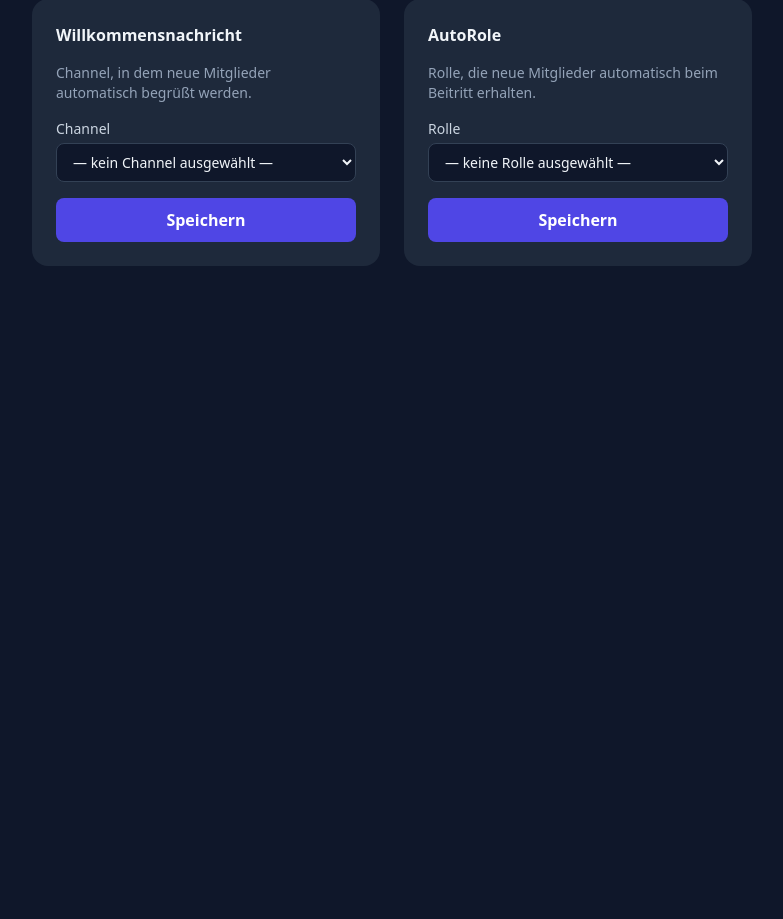
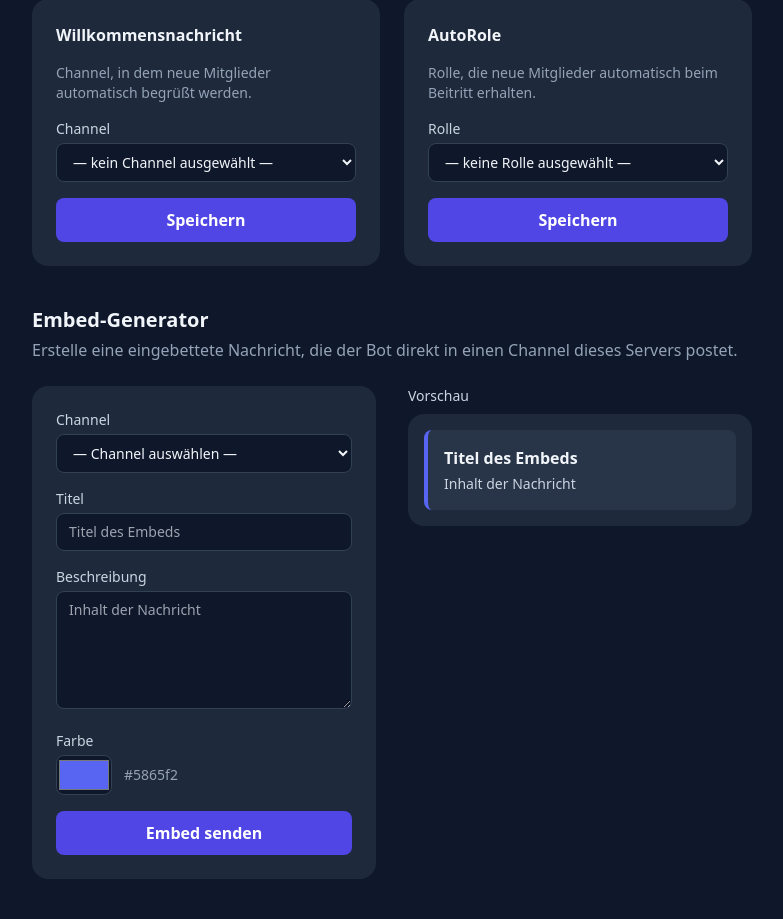
Before and after one commit to Lon3lyBlade/discord-mee6-bot, a Flask app: template dashboard/templates/server.html in a window 1280 px wide. Shown: the part 166-1085 px from the top of the page, without its empty margins (248-1031 px from the left). Before the commit the page ends 432 px from the top, so only its background shows below. Run offline with Flask 3, Linux system fonts and the light colour scheme; the template is opened without the code that fills it, so the values that code supplies are empty; parts of the project's set-up code (start-up, migrations or seed data) failed here and were passed over; some libraries are stand-ins or nearby versions.

Commit message:
Embed-Generator in Server-Verwaltungsseite verschieben, Channel-Auswahl per Dropdown
Der bisher eigenständige /embed-generator ist jetzt Teil von /server/<guild_id>
statt einer globalen Seite ohne Guild-Bezug. Der Kanal wird über ein <select>
aus den bereits geladenen Channels der Guild gewählt statt eine Kanal-ID frei
einzutippen.

Der interne Bot-API-Endpunkt wandert dafür von POST /api/send-embed (global,
beliebige Channel-ID) zu POST /api/guilds/<guild_id>/send-embed, der den
Channel über guild.get_channel() statt global auflöst — damit kann ein
Dashboard-User kein Embed mehr in einen Channel auf einem fremden Server
schicken, auf dem er keine Adminrechte hat.

Co-Authored-By: Claude Sonnet 5 <noreply@anthropic.com>

```diff
--- a/dashboard/app.py
+++ b/dashboard/app.py
@@ -212,42 +212,33 @@ def set_autorole(guild_id):
     return redirect(url_for("server_detail", guild_id=guild_id, message=message))
 
 
-@app.route("/embed-generator", methods=["GET", "POST"])
+@app.route("/server/<guild_id>/send-embed", methods=["POST"])
 @login_required
-def embed_generator():
-    message = None
-    error = None
-    form_data = {"channel_id": "", "title": "", "description": "", "color": "#5865F2"}
+def send_embed(guild_id):
+    discord_session = make_discord_session(token=session["oauth_token"])
+    if get_admin_guild_or_none(discord_session, guild_id) is None:
+        return render_template("server.html", error="access"), 403
 
-    if request.method == "POST":
-        form_data["channel_id"] = request.form.get("channel_id", "").strip()
-        form_data["title"] = request.form.get("title", "").strip()
-        form_data["description"] = request.form.get("description", "").strip()
-        form_data["color"] = request.form.get("color", "#5865F2").strip()
+    channel_id = request.form.get("channel_id", "").strip()
+    title = request.form.get("title", "").strip()
+    description = request.form.get("description", "").strip()
+    color = request.form.get("color", "#5865F2").strip()
 
-        if not form_data["channel_id"].isdigit():
-            error = "Bitte eine gültige numerische Kanal-ID angeben."
-        else:
-            try:
-                response = requests.post(
-                    f"{BOT_API_URL}/api/send-embed",
-                    json={
-                        "channel_id": int(form_data["channel_id"]),
-                        "title": form_data["title"],
-                        "description": form_data["description"],
-                        "color": form_data["color"],
-                    },
-                    headers={"Authorization": f"Bearer {INTERNAL_API_SECRET}"},
-                    timeout=5,
-                )
-                if response.ok:
-                    message = "Embed wurde erfolgreich an den Bot übergeben."
-                else:
-                    error = response.json().get("error", "Der Bot hat die Anfrage abgelehnt.")
-            except requests.RequestException:
-                error = "Der Bot ist über die interne API aktuell nicht erreichbar."
+    if not channel_id.isdigit():
+        return redirect(url_for("server_detail", guild_id=guild_id, message="Bitte einen Channel auswählen."))
 
-    return render_template("embed_generator.html", message=message, error=error, form_data=form_data)
+    try:
+        response = requests.post(
+            f"{BOT_API_URL}/api/guilds/{guild_id}/send-embed",
+            json={"channel_id": int(channel_id), "title": title, "description": description, "color": color},
+            headers={"Authorization": f"Bearer {INTERNAL_API_SECRET}"},
+            timeout=5,
+        )
+        message = "Embed wurde gesendet." if response.ok else response.json().get("error", "Der Bot hat die Anfrage abgelehnt.")
+    except requests.RequestException:
+        message = "Der Bot ist über die interne API aktuell nicht erreichbar."
+
+    return redirect(url_for("server_detail", guild_id=guild_id, message=message))
 
 
 @app.route("/logout")
--- a/dashboard/templates/dashboard.html
+++ b/dashboard/templates/dashboard.html
@@ -14,8 +14,6 @@
             <span class="font-semibold text-lg">Bot Dashboard</span>
         </div>
         <div class="flex items-center gap-4">
-            <a href="{{ url_for('embed_generator') }}"
-               class="text-sm text-slate-300 hover:text-white transition-colors">Embed-Generator</a>
             <div class="flex items-center gap-2">
                 {% if user.avatar %}
                     <img src="https://cdn.discordapp.com/avatars/{{ user.id }}/{{ user.avatar }}.png"
--- a/dashboard/templates/server.html
+++ b/dashboard/templates/server.html
@@ -93,8 +93,86 @@
                     </button>
                 </form>
             </div>
+
+            <div class="mt-10">
+                <h2 class="text-xl font-bold mb-1">Embed-Generator</h2>
+                <p class="text-slate-400 mb-6">
+                    Erstelle eine eingebettete Nachricht, die der Bot direkt in einen Channel dieses Servers postet.
+                </p>
+
+                <div class="grid grid-cols-1 md:grid-cols-2 gap-8">
+                    <form method="post" action="{{ url_for('send_embed', guild_id=guild.id) }}"
+                          class="bg-slate-800 rounded-2xl p-6 space-y-4">
+                        <div>
+                            <label class="block text-sm font-medium text-slate-300 mb-1" for="embed_channel_id">Channel</label>
+                            <select id="embed_channel_id" name="channel_id" required
+                                    class="w-full bg-slate-900 border border-slate-700 rounded-lg px-3 py-2 text-sm focus:outline-none focus:ring-2 focus:ring-indigo-500">
+                                <option value="">— Channel auswählen —</option>
+                                {% for channel in channels %}
+                                    <option value="{{ channel.id }}">#{{ channel.name }}</option>
+                                {% endfor %}
+                            </select>
+                        </div>
+                        <div>
+                            <label class="block text-sm font-medium text-slate-300 mb-1" for="embed_title">Titel</label>
+                            <input type="text" id="embed_title" name="title"
+                                   placeholder="Titel des Embeds"
+                                   class="w-full bg-slate-900 border border-slate-700 rounded-lg px-3 py-2 text-sm focus:outline-none focus:ring-2 focus:ring-indigo-500">
+                        </div>
+                        <div>
+                            <label class="block text-sm font-medium text-slate-300 mb-1" for="embed_description">Beschreibung</label>
+                            <textarea id="embed_description" name="description" rows="5"
+                                      placeholder="Inhalt der Nachricht"
+                                      class="w-full bg-slate-900 border border-slate-700 rounded-lg px-3 py-2 text-sm focus:outline-none focus:ring-2 focus:ring-indigo-500"></textarea>
+                        </div>
+                        <div>
+                            <label class="block text-sm font-medium text-slate-300 mb-1" for="embed_color">Farbe</label>
+                            <div class="flex items-center gap-3">
+                                <input type="color" id="embed_color" name="color" value="#5865F2"
+                                       class="h-10 w-14 rounded-lg border border-slate-700 bg-slate-900 cursor-pointer">
+                                <span id="embed-color-value" class="text-sm text-slate-400">#5865F2</span>
+                            </div>
+                        </div>
+                        <button type="submit"
+                                class="w-full bg-indigo-600 hover:bg-indigo-500 transition-colors text-white font-semibold py-2.5 rounded-lg">
+                            Embed senden
+                        </button>
+                    </form>
+
+                    <div>
+                        <p class="text-sm font-medium text-slate-300 mb-2">Vorschau</p>
+                        <div class="bg-slate-800 rounded-2xl p-4">
+                            <div id="embed-preview-card" class="bg-slate-700/50 rounded-lg p-4 border-l-4" style="border-color: #5865F2;">
+                                <p id="embed-preview-title" class="font-semibold text-slate-100 mb-1"></p>
+                                <p id="embed-preview-description" class="text-sm text-slate-300 whitespace-pre-line"></p>
+                            </div>
+                        </div>
+                    </div>
+                </div>
+            </div>
         {% endif %}
     </main>
 
+    <script>
+        const embedTitleInput = document.getElementById('embed_title');
+        const embedDescriptionInput = document.getElementById('embed_description');
+        const embedColorInput = document.getElementById('embed_color');
+        const embedColorValue = document.getElementById('embed-color-value');
+        const embedPreviewCard = document.getElementById('embed-preview-card');
+        const embedPreviewTitle = document.getElementById('embed-preview-title');
+        const embedPreviewDescription = document.getElementById('embed-preview-description');
+
+        function updateEmbedPreview() {
+            embedPreviewTitle.textContent = embedTitleInput.value || 'Titel des Embeds';
+            embedPreviewDescription.textContent = embedDescriptionInput.value || 'Inhalt der Nachricht';
+            embedPreviewCard.style.borderColor = embedColorInput.value;
+            embedColorValue.textContent = embedColorInput.value;
+        }
+
+        if (embedTitleInput) {
+            [embedTitleInput, embedDescriptionInput, embedColorInput].forEach((el) => el.addEventListener('input', updateEmbedPreview));
+            updateEmbedPreview();
+        }
+    </script>
 </body>
 </html>
```
Also changed, not shown: cogs/internal_api.py (+36 -29 lines), dashboard/templates/embed_generator.html (deleted, +0 -107 lines), uebergabe.md (+30 -24 lines).
